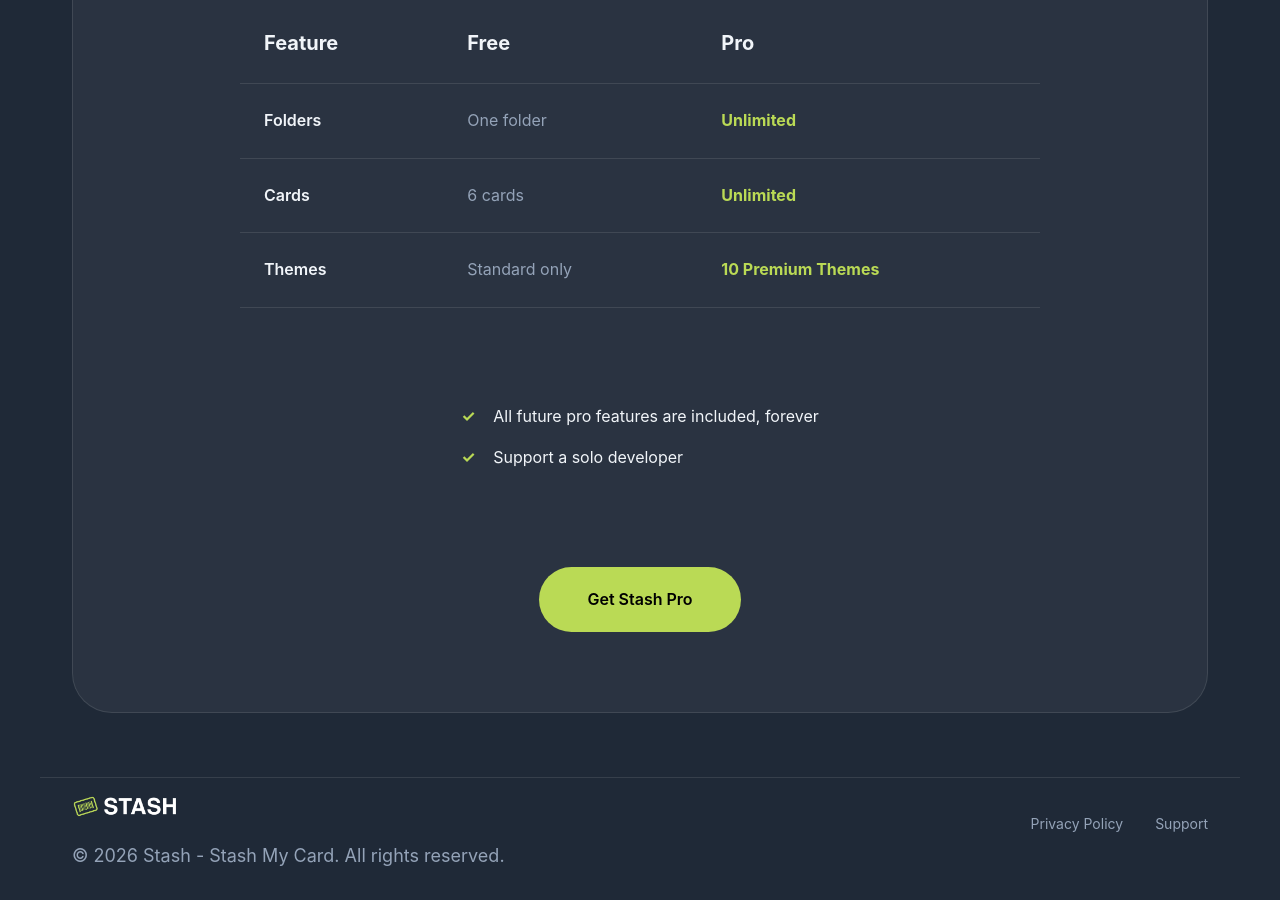
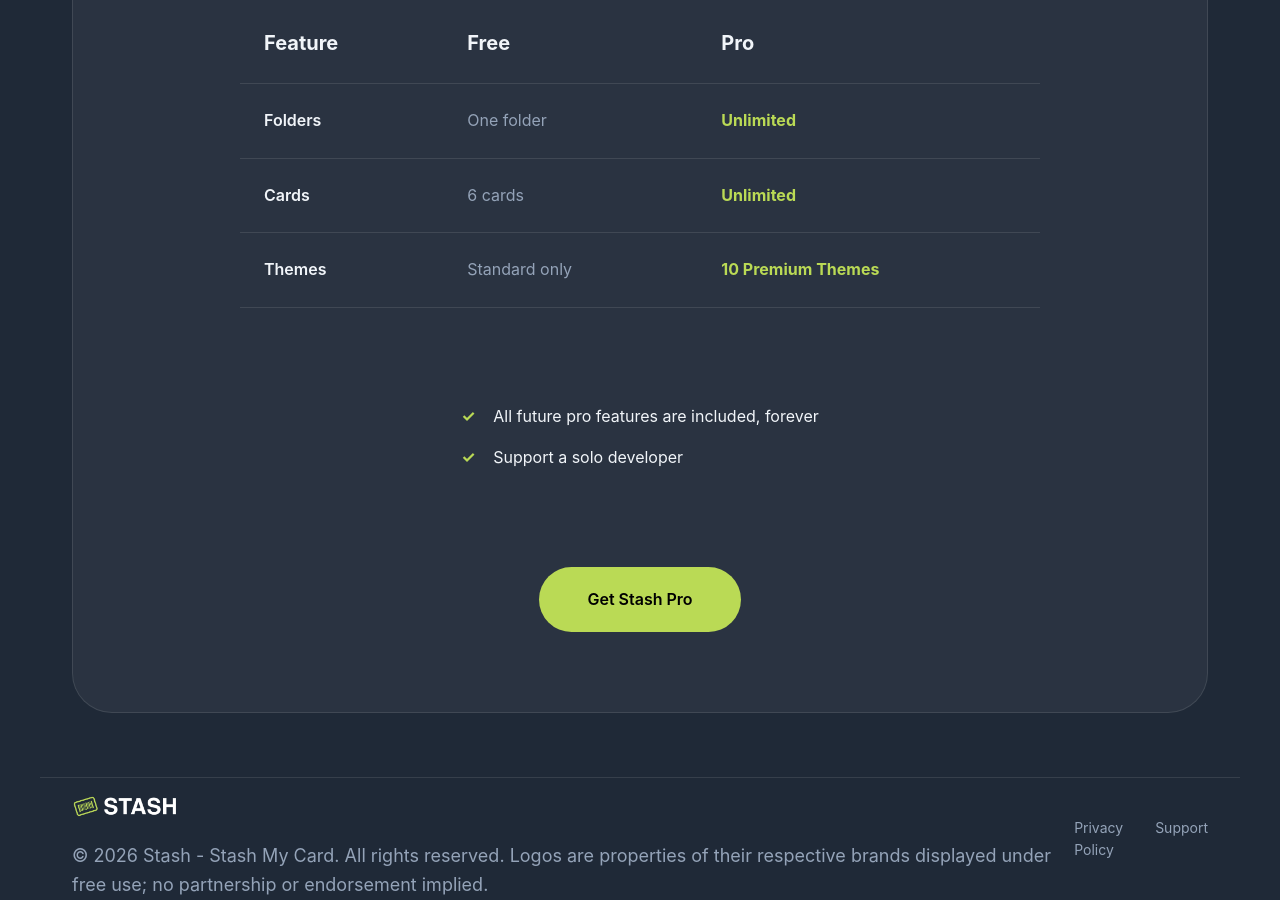
Before and after one commit to Robbbbbbbbb/stashmycard-web, a plain HTML site: page index.html in a window 1280 px wide. Shown: the part 3167-4067 px from the top of the page. Before the commit the page ends 4038 px from the top, so only its background shows below. Drawn offline with Linux system fonts and the light colour scheme.

Commit message:
Update footer text with brand logo disclaimer

```diff
--- a/index.html
+++ b/index.html
@@ -193,7 +193,7 @@
             <div>
                 <img src="Images/Stash Logo - White Color.png" alt="Stash"
                     style="height: 24px; margin-top: 1rem; margin-bottom: 1rem;">
-                <p>© 2026 Stash - Stash My Card. All rights reserved.</p>
+                <p>© 2026 Stash - Stash My Card. All rights reserved. Logos are properties of their respective brands displayed under free use; no partnership or endorsement implied.</p>
             </div>
             <div class="footer-links">
                 <a href="privacy.html">Privacy Policy</a>
```
